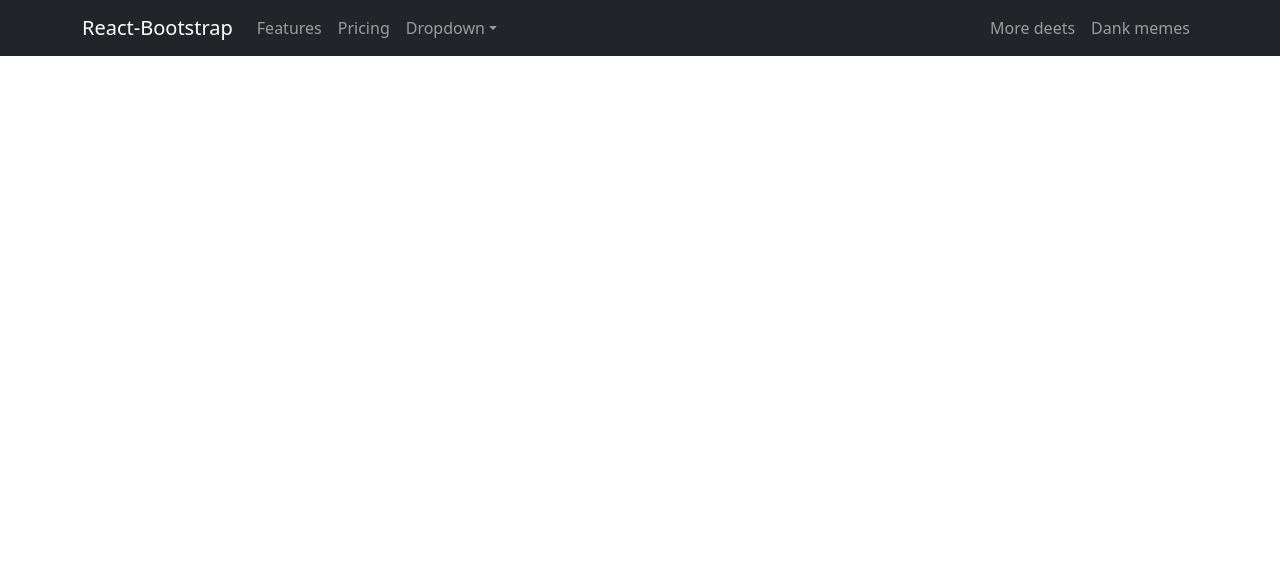
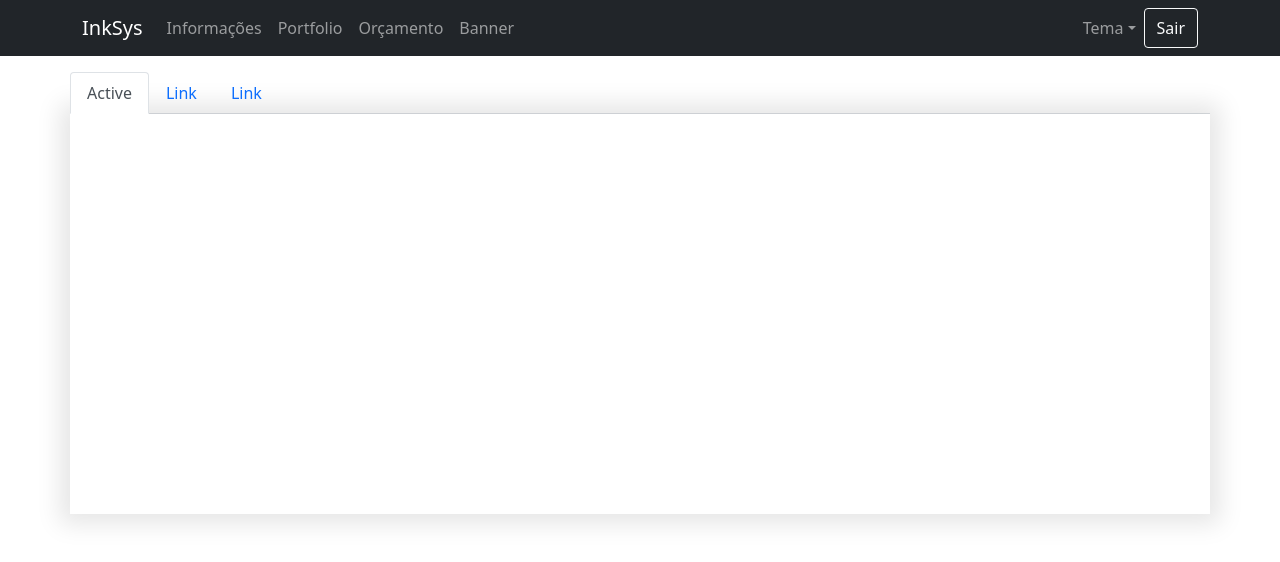
Before and after one commit to victor-hsl/inksys, a React (Create React App) app: page /admin in a window 1280 px wide. Shown: the top 562 px of the page. Built offline with nearby package versions, Linux system fonts and the light colour scheme; no server answers.

Commit message:
commited on 21-04-22

```diff
--- a/src/App.css
+++ b/src/App.css
@@ -1,5 +1,6 @@
 .App {
   text-align: center;
+  height: 100vh;
 }
 
 .App-logo {
--- a/src/App.tsx
+++ b/src/App.tsx
@@ -16,7 +16,7 @@ type Props = {
 const App = ({children} : Props) => {
 
   return(
-    <div className="app container">
+    <div className="App container">
         <Header/>
         <Menu/>
         <FormProvider>
--- a/src/view/admin/index.tsx
+++ b/src/view/admin/index.tsx
@@ -1,13 +1,20 @@
 import * as C from './styles'
 import { ReactNode } from 'react'
 import AdminNav from './template/nav'
+import AdminContent from './template/content'
+import Tabs from './template/tabs'
+import {Fragment} from 'react'
 type Props = {
   children: ReactNode;
 }
 
 const Admin = ({children}: Props) => {
     return(
+      <Fragment>
         <AdminNav/>
+        <Tabs/>
+        <AdminContent children/>
+      </Fragment>
     );
 };
 
--- a/src/view/admin/template/content/index.tsx
+++ b/src/view/admin/template/content/index.tsx
@@ -1,10 +1,14 @@
+import * as C from './styles'
+import { ReactNode } from 'react'
+type Props = {
+    children: ReactNode;
+}
 
-const AdminContent = () => {
+const AdminContent = ({children} : Props) => {
     return(
-        <div>
-            ...
-        </div>
-    );
-};
-
+        <C.Main className="container">
+            {children}
+        </C.Main>
+    )
+}
 export default AdminContent;
--- /dev/null
+++ b/src/view/admin/template/content/styles.ts
@@ -0,0 +1,6 @@
+import styled from 'styled-components'
+
+export const Main = styled.main`
+    box-shadow: 0px 0px 23px 10px rgba(0,0,0,0.1);
+    min-height: 400px;
+`;
--- a/src/view/admin/template/nav/index.tsx
+++ b/src/view/admin/template/nav/index.tsx
@@ -2,29 +2,26 @@ import Navbar from 'react-bootstrap/Navbar'
 import Nav from 'react-bootstrap/Nav'
 import Container from 'react-bootstrap/Container'
 import NavDropdown from 'react-bootstrap/NavDropdown'
+import Button from 'react-bootstrap/Button'
 const AdminNav = () => {
     return(
-        <Navbar collapseOnSelect expand="lg" bg="dark" variant="dark">
+        <Navbar collapseOnSelect expand="sm" bg="dark" variant="dark">
             <Container>
-                <Navbar.Brand href="#home">React-Bootstrap</Navbar.Brand>
+                <Navbar.Brand href="#home">InkSys</Navbar.Brand>
                 <Navbar.Toggle aria-controls="responsive-navbar-nav" />
                 <Navbar.Collapse id="responsive-navbar-nav">
                     <Nav className="me-auto">
-                    <Nav.Link href="#features">Features</Nav.Link>
-                    <Nav.Link href="#pricing">Pricing</Nav.Link>
-                    <NavDropdown title="Dropdown" id="collasible-nav-dropdown">
-                        <NavDropdown.Item href="#action/3.1">Action</NavDropdown.Item>
-                        <NavDropdown.Item href="#action/3.2">Another action</NavDropdown.Item>
-                        <NavDropdown.Item href="#action/3.3">Something</NavDropdown.Item>
-                        <NavDropdown.Divider />
-                        <NavDropdown.Item href="#action/3.4">Separated link</NavDropdown.Item>
-                    </NavDropdown>
+                        <Nav.Link href="#pricing">Informações</Nav.Link>
+                        <Nav.Link href="#features">Portfolio</Nav.Link>
+                        <Nav.Link href="#pricing">Orçamento</Nav.Link>
+                        <Nav.Link href="#pricing">Banner</Nav.Link>
                     </Nav>
                     <Nav>
-                    <Nav.Link href="#deets">More deets</Nav.Link>
-                    <Nav.Link eventKey={2} href="#memes">
-                        Dank memes
-                    </Nav.Link>
+                        <NavDropdown title="Tema" id="collasible-nav-dropdown">
+                            <NavDropdown.Item href="#action/3.1">Dark</NavDropdown.Item>
+                            <NavDropdown.Item href="#action/3.2">Light</NavDropdown.Item>
+                        </NavDropdown>
+                        <Button variant="outline-light">Sair</Button>
                     </Nav>
                 </Navbar.Collapse>
             </Container>
--- /dev/null
+++ b/src/view/admin/template/tabs/index.tsx
@@ -0,0 +1,18 @@
+
+const Tabs = () => {
+    return(
+        <ul className="nav nav-tabs mt-3 container">
+            <li className="nav-item">
+                <a className="nav-link active" href="#">Active</a>
+            </li>
+            <li className="nav-item">
+                <a className="nav-link" href="#">Link</a>
+            </li>
+            <li className="nav-item">
+                <a className="nav-link" href="#">Link</a>
+            </li>
+        </ul>
+    );
+};
+
+export default Tabs;
--- a/src/view/template/footer/index.tsx
+++ b/src/view/template/footer/index.tsx
@@ -2,7 +2,7 @@ import * as C from './styles'
 
 export const Footer = () => {
     return(
-        <C.Footer>
+        <C.Footer className="mt-auto">
             <h6>Developed by <a href="https://github.com/victor-hsl" target="_blank">Victor Hugo S. Lima</a>
             <i className="bi bi-code-slash"></i>
           </h6>
--- a/src/view/template/footer/styles.ts
+++ b/src/view/template/footer/styles.ts
@@ -7,7 +7,6 @@ export const Footer = styled.footer`
     justify-content: center;
     color: #c2c2c2;
     align-items: center;
-
     a{
         margin-right: 5px;
         color: white;
--- a/src/view/template/navbar/index.tsx
+++ b/src/view/template/navbar/index.tsx
@@ -11,13 +11,13 @@ export const Menu = () => {
                 <Navbar.Toggle aria-controls="responsive-navbar-nav" />
                 <Navbar.Collapse id="responsive-navbar-nav">
                     <Nav className="m-auto">
-                            <h3><Link className="none" to='/app/info'>Informações</Link></h3>
+                            <h3><Link className="none" to='/app/info'>INFORMAÇÕES</Link></h3>
                     </Nav>
                     <Nav className="m-auto">
-                            <h3><Link className="none" to='/app/portfolio'>Portfolio</Link></h3>
+                            <h3><Link className="none" to='/app/portfolio'>PORTFOLIO</Link></h3>
                     </Nav>
                     <Nav className="m-auto">
-                        <h3><Link className="none" to='/app/orcamento'>Orçamento</Link></h3>
+                        <h3><Link className="none" to='/app/orcamento'>ORÇAMENTO</Link></h3>
                     </Nav>
                 </Navbar.Collapse>
             </Container>
```
